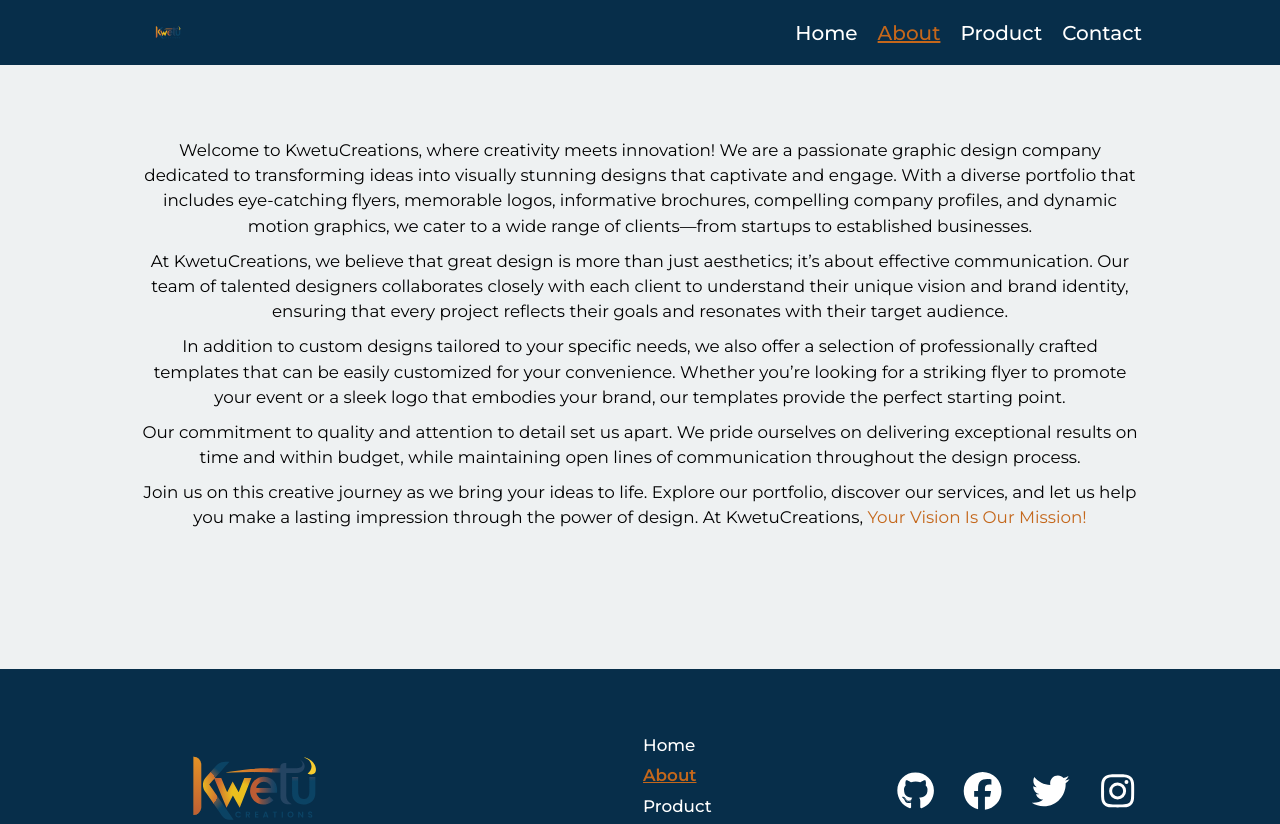
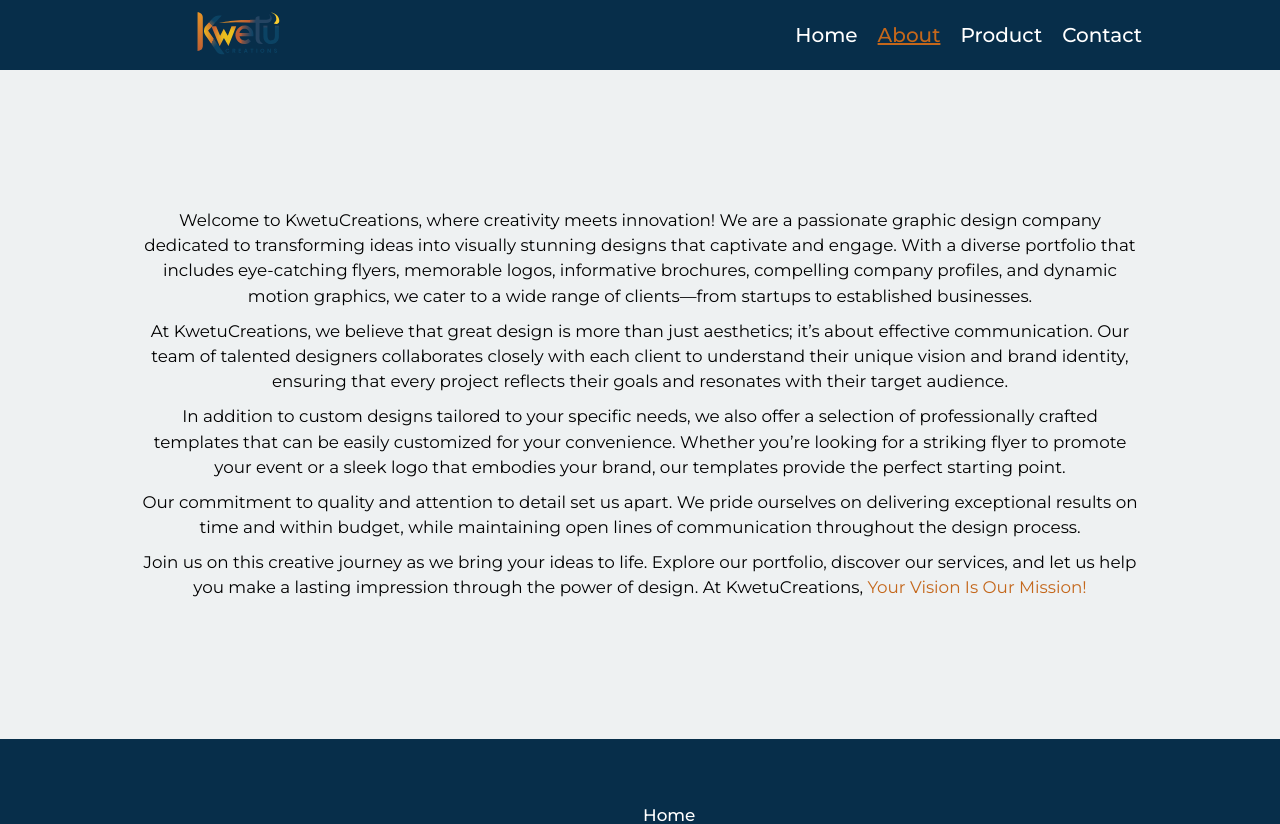
Before and after one commit to Harri254/kwetu_creations, a React (Vite) app: page /about in a window 1280 px wide. Shown: the top 824 px of the page. Built offline with nearby package versions, Linux system fonts and the light colour scheme.

Commit message:
Setup Tailwind css v4 and enlarge header logo

```diff
--- a/index.html
+++ b/index.html
@@ -6,6 +6,8 @@
     <link rel="preconnect" href="https://fonts.googleapis.com">
     <link rel="preconnect" href="https://fonts.gstatic.com" crossorigin>
     <link href="https://fonts.googleapis.com/css2?family=Montserrat:ital,wght@0,100..900;1,100..900&display=swap" rel="stylesheet">
+
+    <link rel="stylesheet" href="./src/index.css">
     <meta name="viewport" content="width=device-width, initial-scale=1.0" />
     <title>Kwetu Creations</title>
   </head>
--- a/src/layout/Header.css
+++ b/src/layout/Header.css
@@ -12,7 +12,7 @@
   flex-direction: row;
   align-items: center;
   justify-content: space-between;
-  position: fixed;
+  position: relative;
   top: 0;
   background-color: var(--primary-color);
   font-size: 20px;
@@ -23,9 +23,6 @@
 .logo {
   width: 200px;
   margin: 0 10px;
-}
-.logo a{
-    width: fit-content;
 }
 
 /* Default nav (desktop) */
--- a/src/layout/Header.jsx
+++ b/src/layout/Header.jsx
@@ -14,11 +14,13 @@ const navLinkStyle = ({ isActive }) =>
   };
 
   return (
-    <header className="top-nav">
+    <header className="top-nav h-20">
       {/* Logo */}
-      <div className="logo">
+      <div className="logo w-60 h-11/12 flex items-center">
         <Link to="/">
-          <img src={image} alt="kwetu logo" onClick={handleLinkClick}/>
+          <img src={image} alt="kwetu logo" onClick={handleLinkClick}
+           className="!w-[20rem]"
+          />
         </Link>
       </div>
 
--- a/src/pages/Home.css
+++ b/src/pages/Home.css
@@ -5,7 +5,6 @@
 }
 
 .main-container {
-  margin: 70px 0 0;
   padding: 0 20px;
   display: flex;
   flex-direction: column;
--- a/vite.config.js
+++ b/vite.config.js
@@ -6,6 +6,6 @@ import tailwindcss from '@tailwindcss/vite'
 export default defineConfig({
   plugins: [
     react(),
-    tailwindcss,
+    tailwindcss(),
   ]
 })
```
